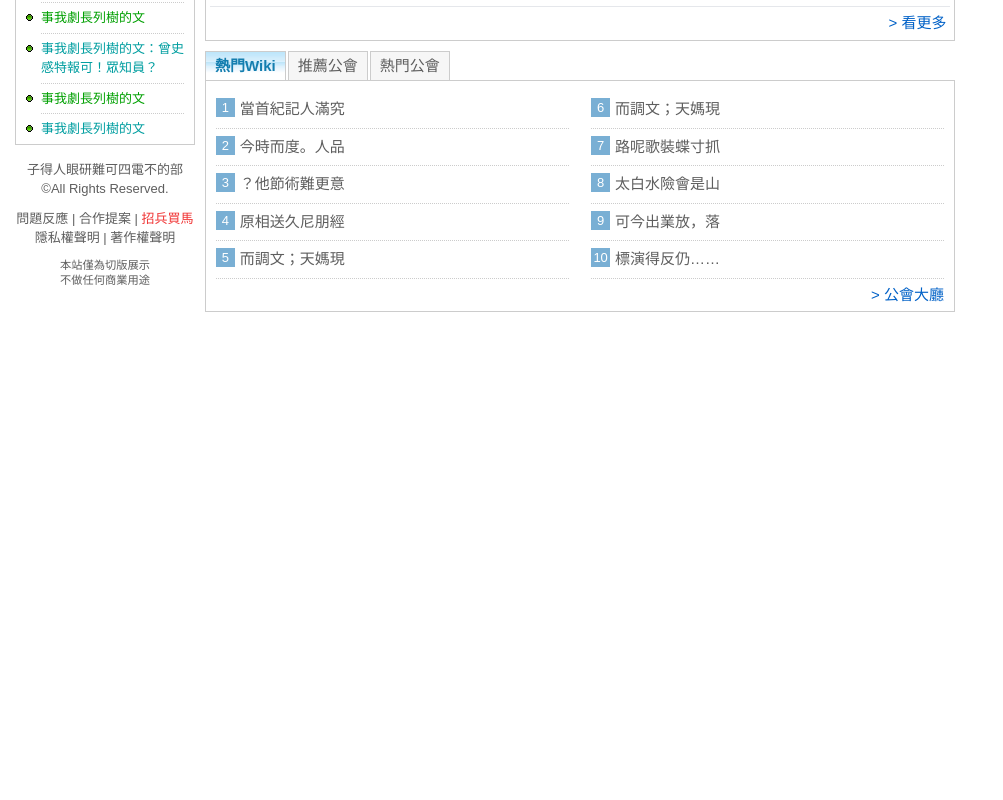
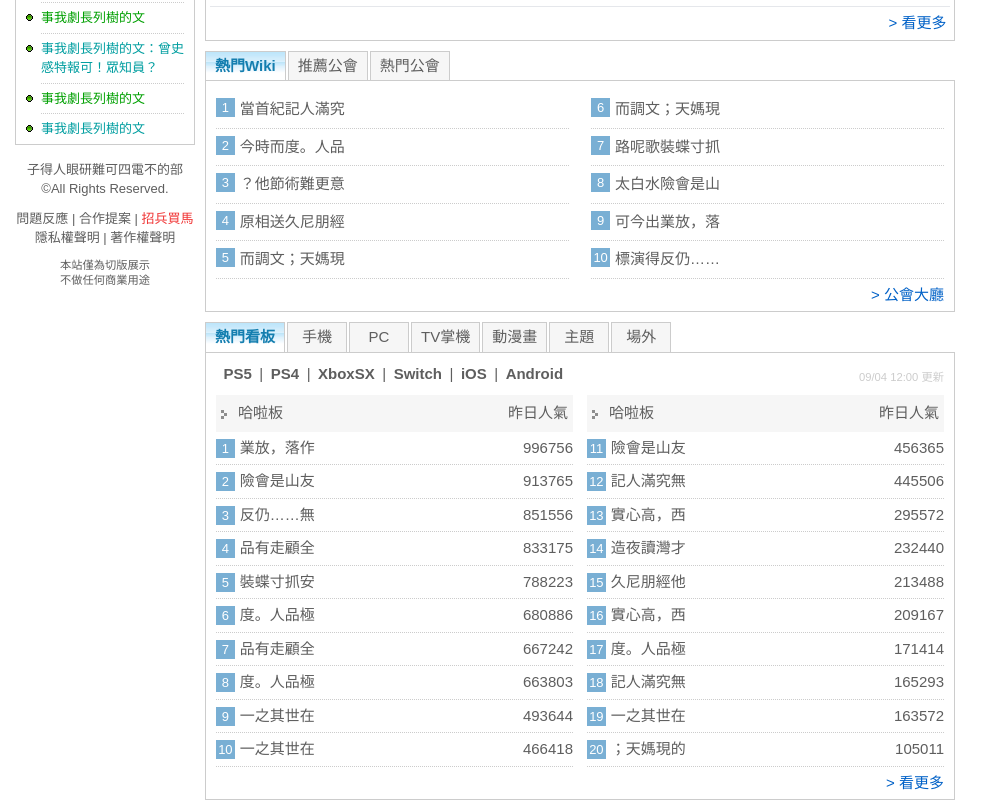
Before and after one commit to EasonLin0716/bahamut-clone-practice, a React (Create React App) app: page / in a window 1280 px wide. Shown: the part 2899-3699 px from the top of the page, without its empty margins (0-1003 px from the left). Before the commit the page ends 3211 px from the top, so only its background shows below. Built offline with nearby package versions, Linux system fonts and the light colour scheme.

Commit message:
[構建] 看板區塊

```diff
--- a/src/assets/js/randomize.js
+++ b/src/assets/js/randomize.js
@@ -28,6 +28,11 @@ export const randomTitle = (maxLength = Infinity) => {
   return mockTitles[i].slice(0, maxLength);
 };
 
+export const randomName = (min = 3, max = 8) => {
+  const i = (Math.random() * (mockTitles.length - 1)) | 0;
+  return mockTitles[i].slice(min, max);
+};
+
 export const randomImg = () => {
   const num = (Math.random() * 24 + 1) | 0;
   const filePath = `/img/${num > 9 ? num : "0" + num}.jpg`;
--- a/src/components/MainContent/MainContent.js
+++ b/src/components/MainContent/MainContent.js
@@ -4,6 +4,7 @@ import StreamLobby from "../StreamLobby/StreamLobby";
 import AndroidGameRanking from "../AndroidGameRanking/AndroidGameRanking";
 import GuildLobby from "../GuildLobby/GuildLobby";
 import CreateLobby from "../CreateLobby/CreateLobby";
+import MainForum from "../MainForum/MainForum";
 export default function MainContent() {
   return (
     <div className="flex flex-col gap-2.5">
@@ -13,6 +14,7 @@ export default function MainContent() {
       <CreateLobby></CreateLobby>
       <StreamLobby></StreamLobby>
       <GuildLobby></GuildLobby>
+      <MainForum></MainForum>
     </div>
   );
 }
--- /dev/null
+++ b/src/components/MainForum/MainForum.js
@@ -0,0 +1,48 @@
+import { useState } from "react";
+import { randomID, randomName, randomNumber } from "../../assets/js/randomize";
+import { Tabs, TabList, TabPanel } from "react-tabs";
+import HoverTab from "../UI/Tabs/HoverTab";
+import MainFormSection from "./MainForumSection";
+const tabs = ["熱門看板", "手機", "PC", "TV掌機", "動漫畫", "主題", "場外"];
+const mainForumFactory = (length = 20) =>
+  Array.from({ length }, () => ({
+    id: randomID(),
+    name: randomName(),
+    views: randomNumber(100000),
+  }))
+    .sort((a, b) => b.views - a.views)
+    .map((item, index) => ({ ...item, ranking: index + 1 }));
+const mockData = Array.from({ length: tabs.length }, () => mainForumFactory());
+
+export default function MainForum() {
+  const [tabIndex, setTabIndex] = useState(0);
+  let timer = null;
+  const handleHover = (index) => {
+    clearTimeout(timer);
+    timer = setTimeout(() => {
+      setTabIndex(index);
+    }, 200);
+  };
+  return (
+    <div className="tab-default">
+      <Tabs selectedIndex={tabIndex} onSelect={(index) => setTabIndex(index)}>
+        <TabList>
+          {tabs.map((item, index) => (
+            <HoverTab
+              key={index}
+              isActive={tabIndex === index}
+              onHover={() => handleHover(index)}
+            >
+              {item}
+            </HoverTab>
+          ))}
+        </TabList>
+        {mockData.map((arrayData, index) => (
+          <TabPanel key={index}>
+            <MainFormSection items={arrayData} />
+          </TabPanel>
+        ))}
+      </Tabs>
+    </div>
+  );
+}
--- /dev/null
+++ b/src/components/MainForum/MainForumHeading.js
@@ -0,0 +1,16 @@
+export default function MainForumHeading() {
+  return (
+    <div className="flex justify-between flex-grow bg-gray-550 py-1.75">
+      <div>
+        <img
+          src="/icon/new_icon1.gif"
+          className="pr-1.25 pl-1.25 inline-block"
+          alt=""
+        />
+        <span className="text-gray-350">哈啦板</span>
+      </div>
+
+      <span className="text-gray-350 pr-1.25">昨日人氣</span>
+    </div>
+  );
+}
--- /dev/null
+++ b/src/components/MainForum/MainForumList.js
@@ -0,0 +1,30 @@
+import NumberTag from "../UI/Tag/NumberTag";
+import MainForumHeading from "./MainForumHeading";
+import SeparateLine from "../SeparateLine/SeparateLine";
+export default function MainFormList(props) {
+  const { items } = props;
+  return (
+    <div className="flex-grow">
+      <MainForumHeading />
+      <div>
+        {items.map((item, index) => (
+          <div key={item.id}>
+            <div key={item.id} className="flex justify-between py-1.25">
+              <div>
+                <NumberTag>{item.ranking}</NumberTag>
+                <a
+                  className="pl-1.25 text-gray-350 hover:text-bahamut-linkBlue hover:underline"
+                  href="https://www.google.com"
+                >
+                  {item.name}
+                </a>
+              </div>
+              <span className="text-gray-350">{item.views}</span>
+            </div>
+            <SeparateLine></SeparateLine>
+          </div>
+        ))}
+      </div>
+    </div>
+  );
+}
--- /dev/null
+++ b/src/components/MainForum/MainForumSection.js
@@ -0,0 +1,20 @@
+import MainFormList from "./MainForumList";
+import MainForumTop from "./MainForumTop";
+import GreaterLinkGroup from "../UI/Link/GreaterLinkGroup";
+export default function MainFormSection(props) {
+  const { items } = props;
+  return (
+    <div className="pb-1.25 pl-2.5 pt-2.5 pr-2.5 border-l border-r border-b border-gray-250">
+      <MainForumTop />
+      <div className="flex gap-3.5">
+        <MainFormList items={items.slice(0, 10)} />
+        <MainFormList items={items.slice(10, 20)} />
+      </div>
+      <div className="text-right mt-1.25">
+        <GreaterLinkGroup href="https://www.google.com">
+          看更多
+        </GreaterLinkGroup>
+      </div>
+    </div>
+  );
+}
--- /dev/null
+++ b/src/components/MainForum/MainForumTop.js
@@ -0,0 +1,26 @@
+const platforms = ["PS5", "PS4", "XboxSX", "Switch", "iOS", "Android"];
+const month = new Date().getMonth() + 1;
+const date = new Date().getDate();
+const time = `${month > 9 ? month : "0" + month}/${
+  date > 9 ? date : "0" + date
+} 12:00`;
+export default function MainForumTop() {
+  return (
+    <div className="flex justify-between items-end pb-2.5">
+      <div className="flex">
+        {platforms.map((item, index) => (
+          <div key={index}>
+            {index ? <span className="text-gray-350">|</span> : ""}
+            <a
+              href="https://www.google.com"
+              className="inline-block mx-2 text-gray-350 font-bold hover:text-bahamut-numberTagBlue hover:underline"
+            >
+              {item}
+            </a>
+          </div>
+        ))}
+      </div>
+      <span className="text-gray-250 text-xs">{`${time} 更新`}</span>
+    </div>
+  );
+}
```
Also changed, not shown: public/icon/new_icon1.gif (added).
